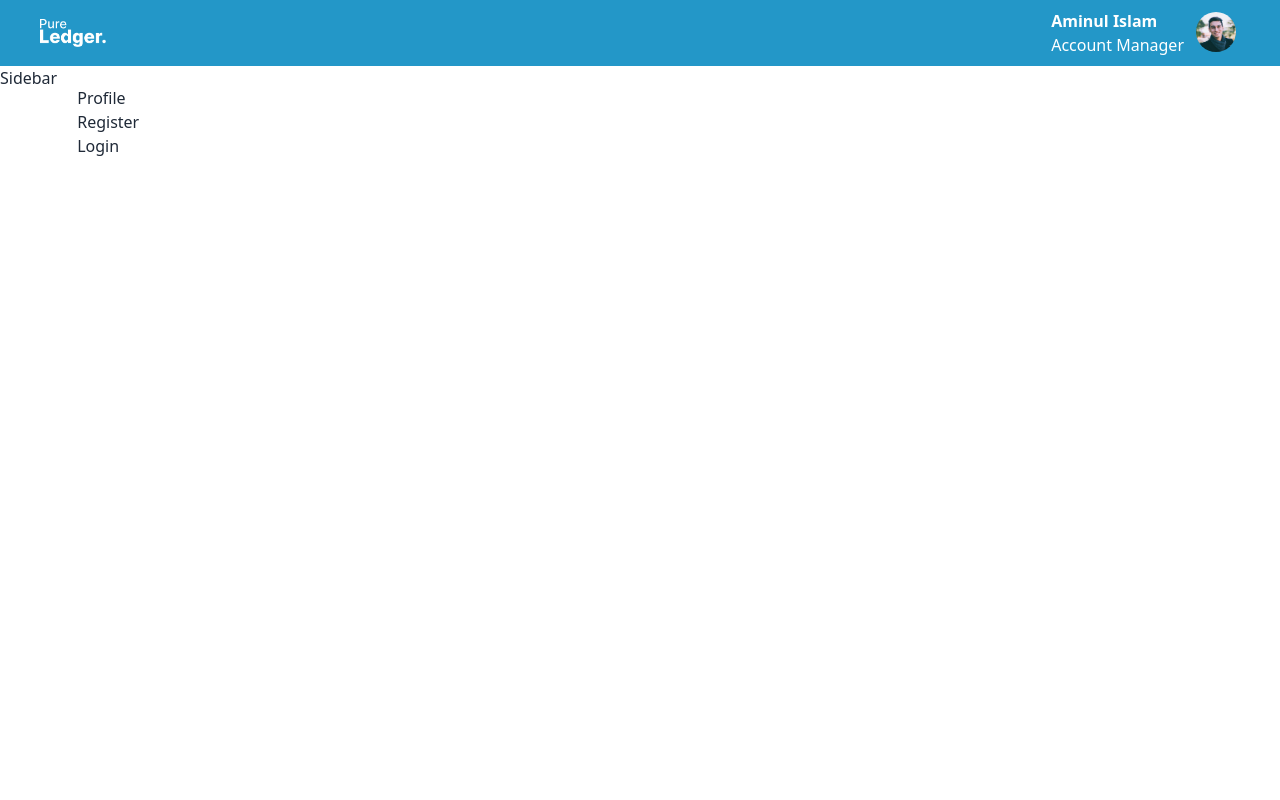
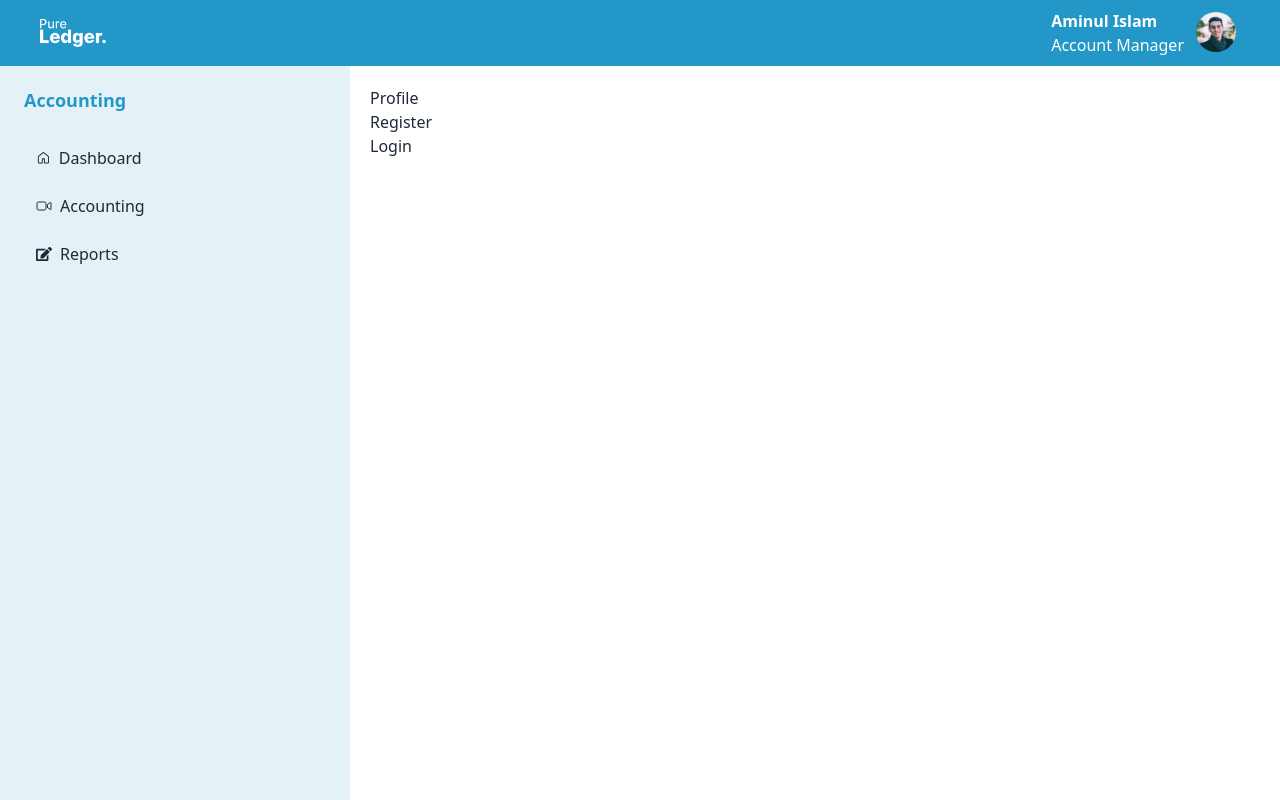
Before and after one commit to Moinulilm10/mPair-Task, a React (Vite) app in the folder mPair client/: page / in a window 1280 px wide. Built offline with nearby package versions, Linux system fonts and the light colour scheme.

Commit message:
"Added Sidebar component and integrated it into App component, replacing hardcoded 'Sidebar' text"

```diff
--- a/mPair client/src/App.jsx
+++ b/mPair client/src/App.jsx
@@ -1,11 +1,12 @@
 import NavBar from "./components/shared/Navbar";
+import Sidebar from "./components/shared/Sidebar";
 
 const App = () => {
   return (
     <div className="flex flex-col h-screen">
       <NavBar />
       <div className="flex flex-1">
-        <h1>Sidebar</h1>
+        <Sidebar />
         <div className="flex-1 p-5">
           <h1>Profile</h1>
           <h1>Register</h1>
--- a/mPair client/src/components/shared/Sidebar.jsx
+++ b/mPair client/src/components/shared/Sidebar.jsx
@@ -0,0 +1,45 @@
+import { FaEdit } from "react-icons/fa";
+import { GoHome } from "react-icons/go";
+import { IoVideocamOutline } from "react-icons/io5";
+
+const Sidebar = () => {
+  return (
+    <div
+      className="h-full w-[350px]"
+      style={{ background: "rgba(228, 242, 248, 1)" }}
+    >
+      <h3
+        className="px-6 my-5 text-lg font-semibold"
+        style={{ color: "rgba(35, 151, 200, 1)" }}
+      >
+        Accounting
+      </h3>
+      <ul className="pl-6">
+        <li>
+          <div className="flex items-center gap-2 p-3 cursor-pointer hover:bg-blue-200 hover:text-sky-500 hover:border-sky-500 hover:border-0 hover:border-s-8">
+            <GoHome />
+            <a to="/dashboard" className="w-full">
+              Dashboard
+            </a>
+          </div>
+        </li>
+
+        <li>
+          <div className="flex items-center gap-2 p-3 cursor-pointer hover:bg-blue-200 hover:text-sky-500 hover:border-sky-500 hover:border-0 hover:border-s-8">
+            <IoVideocamOutline />
+            <a to="/accounting">Accounting</a>
+          </div>
+        </li>
+
+        <li>
+          <div className="flex items-center gap-2 p-3 cursor-pointer hover:bg-blue-200 hover:text-sky-500 hover:border-sky-500 hover:border-0 hover:border-s-8">
+            <FaEdit />
+            <a to="/reports">Reports</a>
+          </div>
+        </li>
+      </ul>
+    </div>
+  );
+};
+
+export default Sidebar;
```
